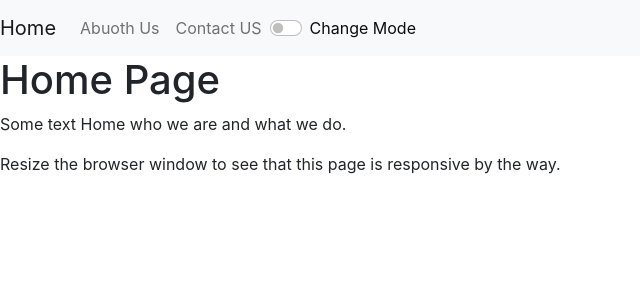
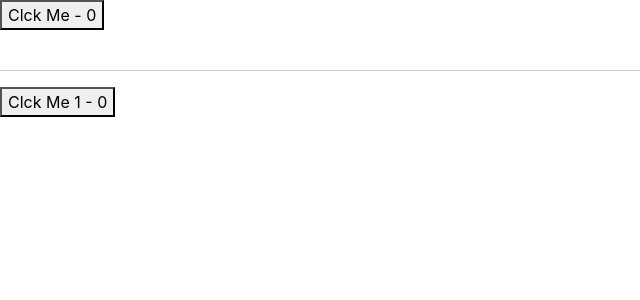
Before and after one commit to chetansankpal7007/cnc_react_js, a React (Create React App) app: page / in a window 1280 px wide. Shown: the top 300 px of the page, without its empty margins (0-640 px from the left). Built offline with nearby package versions, Linux system fonts and the light colour scheme.

Commit message:
Aug-30-use-effect

```diff
--- a/src/App.js
+++ b/src/App.js
@@ -1,25 +1,17 @@
-import { useState } from "react";
-import "./App_A.css";
-import Navbar from './component/Navbar'
-const link= "https://react.dev/";
+import { useEffect, useState } from "react";
 function App() {
+  const [num, setNum] = useState(0);
+  const [num1, setNum1] = useState(0);
 
-  const [mode, setMode] = useState ('light');
+  useEffect(()=>{
+    alert("Number Change")
+  }, [num])
 
-  const modeChange = () => {
-    if (mode === 'light') {
-      document.title = 'Dark Mode';
-      setMode("dark");
-      document.body.style.backgroundColor = '#35024f'
-    } else {
-      setMode("light");
-      document.title = 'Light Mode';
-      document.body.style.backgroundColor = '#dccfe3'
-    }
-  }
   return (
     <>
-      <Navbar title="React Class -2" mode={mode} modeShwich={modeChange} reactLink={link}/>
+    <button onClick={()=> setNum(num+1)}>Clck Me - {num}</button>
+    <br></br><br></br><hr></hr>
+    <button onClick={()=> setNum1(num1+1)}>Clck Me 1 - {num1}</button>
     </>
   );
 }
```
